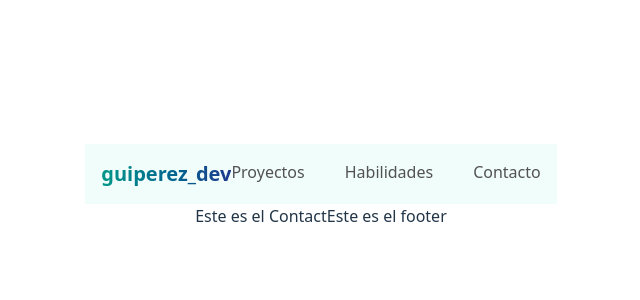
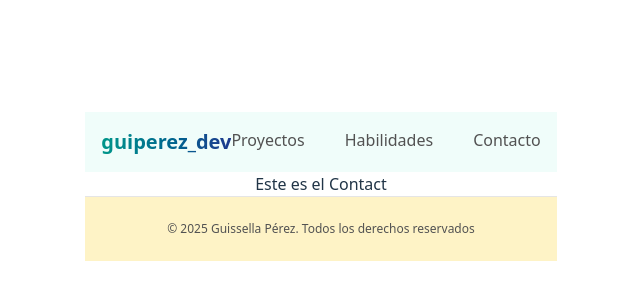
Before and after one commit to guiss26/portafolio-guissella, a React (Vite) app: page /Contact in a window 1280 px wide. Shown: the part 214-514 px from the top of the page, without its empty margins (319-959 px from the left). Built offline with nearby package versions, Linux system fonts and the light colour scheme.

Commit message:
feat(footer): add initial footer layout

```diff
--- a/src/components/Footer.jsx
+++ b/src/components/Footer.jsx
@@ -2,7 +2,22 @@
 export default function Footer() {
     return (
         <>
-        Este es el footer
+            <footer>
+                <div className="bg-amber-100 py-6 border-t border-neutral-200 flex justify-center items-center gap-10">
+                    <div className="text-neutral-600">
+                        <p className="text-xs">© 2025 Guissella Pérez. Todos los derechos reservados</p>
+                    </div>
+                    {/* <div className="flex gap-2">
+                        <a href="https://github.com/guiss26">
+                            <svg xmlns="http://www.w3.org/2000/svg" width="20" height="20" viewBox="0 0 24 24" fill="none" stroke="currentColor" stroke-width="2" stroke-linecap="round" stroke-linejoin="round" class="lucide lucide-github-icon lucide-github"><path d="M15 22v-4a4.8 4.8 0 0 0-1-3.5c3 0 6-2 6-5.5.08-1.25-.27-2.48-1-3.5.28-1.15.28-2.35 0-3.5 0 0-1 0-3 1.5-2.64-.5-5.36-.5-8 0C6 2 5 2 5 2c-.3 1.15-.3 2.35 0 3.5A5.403 5.403 0 0 0 4 9c0 3.5 3 5.5 6 5.5-.39.49-.68 1.05-.85 1.65-.17.6-.22 1.23-.15 1.85v4" /><path d="M9 18c-4.51 2-5-2-7-2" /></svg>
+                        </a>
+                        <a href="https://www.linkedin.com/in/guissella-p%C3%A9rez/">
+                            <svg xmlns="http://www.w3.org/2000/svg" width="20" height="20" viewBox="0 0 24 24" fill="none" stroke="currentColor" stroke-width="2" stroke-linecap="round" stroke-linejoin="round" class="lucide lucide-linkedin-icon lucide-linkedin"><path d="M16 8a6 6 0 0 1 6 6v7h-4v-7a2 2 0 0 0-2-2 2 2 0 0 0-2 2v7h-4v-7a6 6 0 0 1 6-6z" /><rect width="4" height="12" x="2" y="9" /><circle cx="4" cy="4" r="2" /></svg>
+
+                        </a>
+                    </div> */}
+                </div>
+            </footer>
         </>
     )
 }
```
